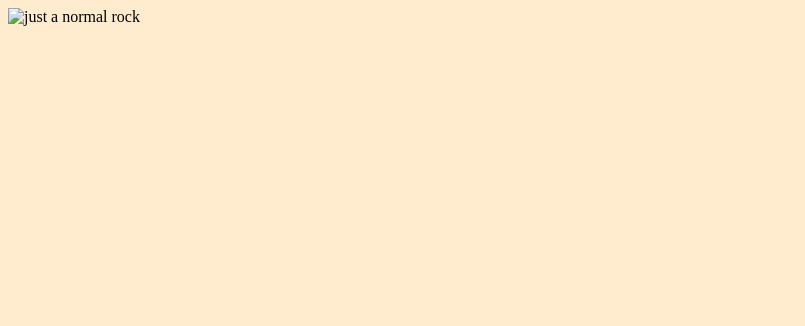
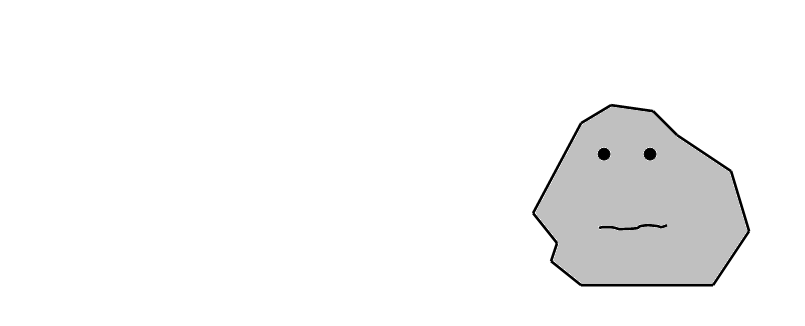
Before and after one commit to FeDevCarvalho/I_Rock, a plain HTML site: page docs/index.html in a window 1280 px wide. Shown: the whole page, without its empty margins (0-805 px from the left). Drawn offline with Linux system fonts and the light colour scheme.

Commit message:
add onload function

```diff
--- a/docs/index.html
+++ b/docs/index.html
@@ -1,5 +1,6 @@
 <!DOCTYPE html>
 <html lang="en">
+
 <head>
     <meta charset="UTF-8">
     <meta http-equiv="X-UA-Compatible" content="IE=edge">
@@ -7,8 +8,12 @@
     <link rel="stylesheet" type="text/css" href="style.css" />
     <title>I Rock</title>
 </head>
-<body>
-    <img id="normalRock" src="rock.png" alt="just a normal rock"/>
 
+<body onload="carregou()">
+    <div id="normalRock">
+        <img src="../images/rock.png" alt="just a normal rock" onclick="clicou()"/>
+    </div>
+    <script src="script.js"></script>
 </body>
+
 </html>
--- a/docs/script.js
+++ b/docs/script.js
@@ -0,0 +1,7 @@
+function carregou() {
+    alert(`Pagina carregada com sucesso\nAgora você já pode aproveitar o seu Rock Pet Virtual`)
+};
+
+function clicou() {
+    alert(`Fia da puta, clicou em mim porque`)
+}
--- a/docs/style.css
+++ b/docs/style.css
@@ -1,7 +1,4 @@
-body {
-    background-color: blanchedalmond;
+#normalRock {
+    margin-top: 100px;
+    text-align: center;
 }
-
-h1 {
-    color: aqua;
-}
```
